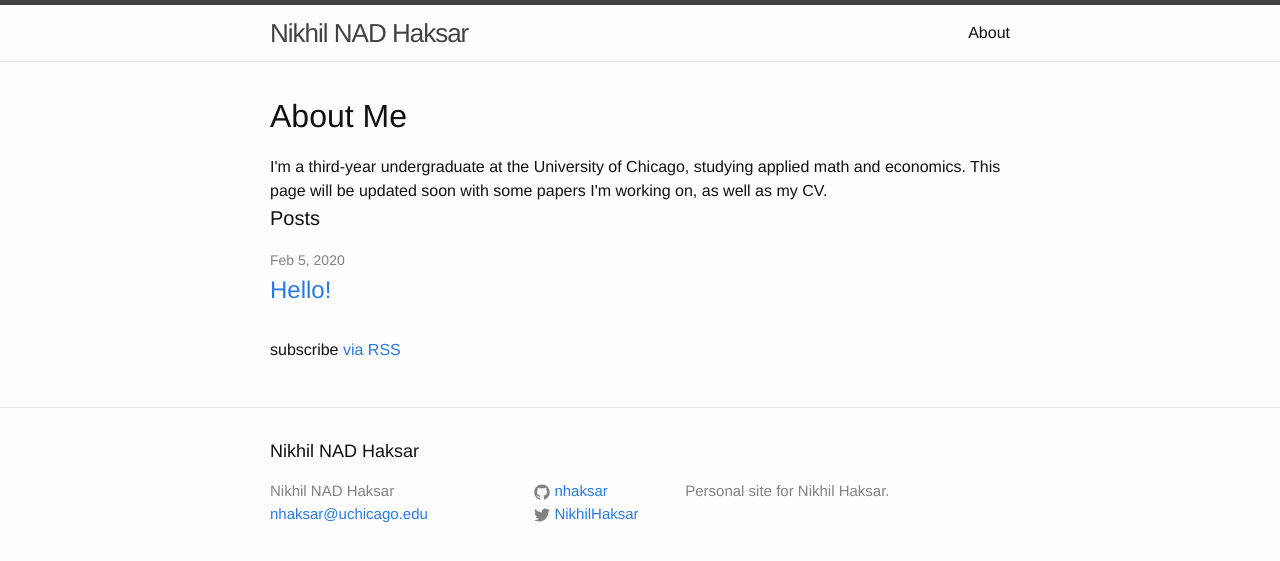
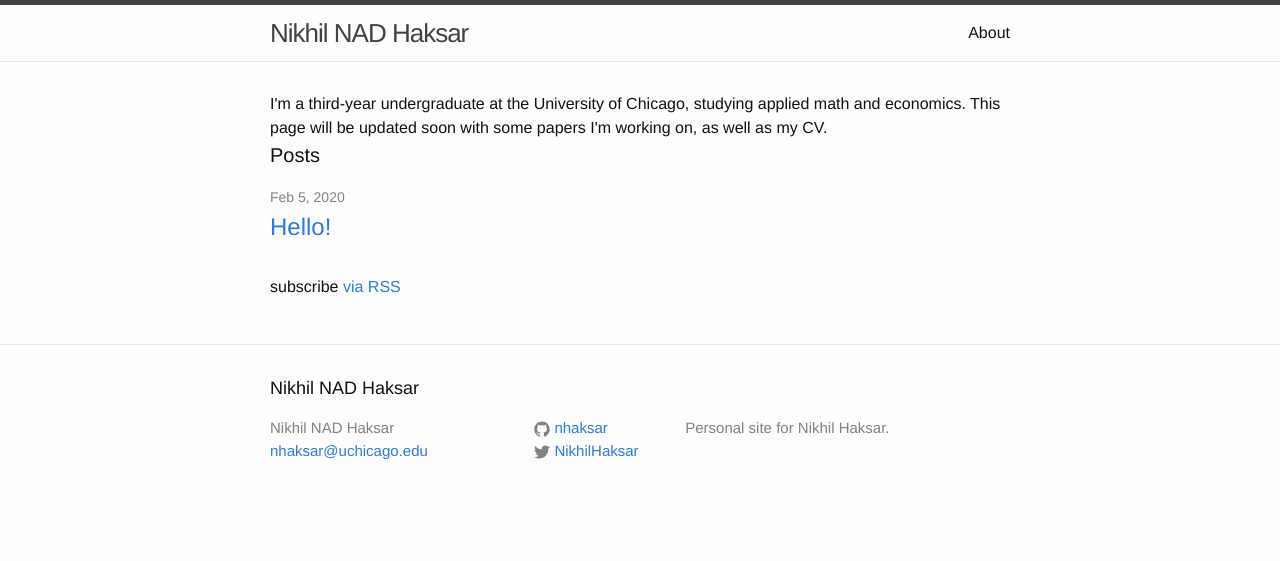
Before and after one commit to nhaksar/nhaksar.github.io, a Jekyll site: the page built from index.html, in a window 1280 px wide. Shown: the top 561 px of the page. Built offline with Jekyll 4.4.1, drawn with Linux system fonts in a browser that asks for light colours.

Commit message:
improved formatting

```diff
--- a/index.html
+++ b/index.html
@@ -3,8 +3,8 @@ layout: default
 ---
 
 <div class="home">
-  <h1 class="header">About Me</h1>
   I'm a third-year undergraduate at the University of Chicago, studying applied math and economics. This page will be updated soon with some papers I'm working on, as well as my CV.
+
   <h1 class="page-heading">Posts</h1>
 
   <ul class="post-list">
```
